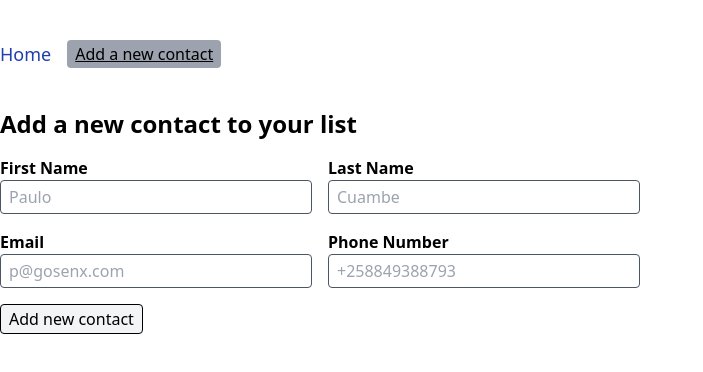
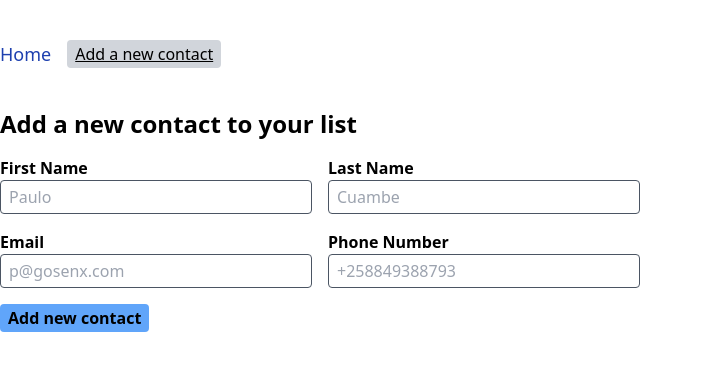
Before and after one commit to paulocuambe/contacts, a Vue app in the folder client/: page /contacts/new in a window 1280 px wide. Shown: the top 372 px of the page, without its empty margins (0-703 px from the left). Built offline with nearby package versions, Linux system fonts and the light colour scheme.

Commit message:
client: tweak buttons

```diff
--- a/client/src/assets/base.css
+++ b/client/src/assets/base.css
@@ -14,7 +14,7 @@ a.router-link-exact-active {
     @apply underline;
 }
 button {
-    @apply py-[.125rem] px-2 border rounded border-black bg-gray-100 text-black;
+    @apply py-[.125rem] px-2 rounded font-semibold border-black bg-gray-100 text-black;
 }
 
 button:hover {
@@ -27,12 +27,28 @@ input {
 label {
     @apply font-bold;
 }
-.btn-dangerous {
-    @apply bg-red-100 border-0;
+.btn-primary {
+    @apply bg-blue-400 border-0;
 }
 
+.btn-primary:hover {
+    @apply bg-blue-300;
+}
+
+.btn-secondary {
+    @apply bg-gray-200 border-0;
+}
+
+.btn-secondary:hover {
+    @apply bg-gray-100;
+}
+.btn-dangerous {
+    @apply bg-red-200 border-0;
+}
+
+
 .btn-dangerous:hover {
-    @apply bg-red-200;
+    @apply bg-red-300;
 }
 
 
@@ -45,11 +61,11 @@ label {
 }
 
 .secondary-link.router-link-exact-active {
-    @apply bg-gray-400;
+    @apply bg-gray-300;
 }
 
 .secondary-link.router-link-exact-active:hover {
-    @apply bg-gray-300;
+    @apply bg-gray-200;
 }
 .badge,
 .badge-primary,
--- a/client/src/views/ContactUpdateDetailsView.vue
+++ b/client/src/views/ContactUpdateDetailsView.vue
@@ -160,8 +160,8 @@ onBeforeRouteLeave(() => {
       </div>
 
       <div class="flex gap-4">
-        <button type="submit" :disabled="isUpdating">Update</button>
-        <button type="button" @click="resetForm">Discard changes</button>
+        <button type="submit" class="btn-primary" :disabled="isUpdating">Update</button>
+        <button type="button" class="btn-secondary" @click="resetForm">Discard changes</button>
       </div>
     </form>
     <div v-if="isUpdating">Updating...</div>
--- a/client/src/views/CreateContact.vue
+++ b/client/src/views/CreateContact.vue
@@ -127,7 +127,7 @@ onBeforeRouteLeave(() => {
           </p>
         </div>
       </div>
-      <button type="submit" :disabled="isLoading">Add new contact</button>
+      <button type="submit" class="btn-primary" :disabled="isLoading">Add new contact</button>
     </form>
     <div v-if="isLoading">Saving...</div>
   </div>
```
